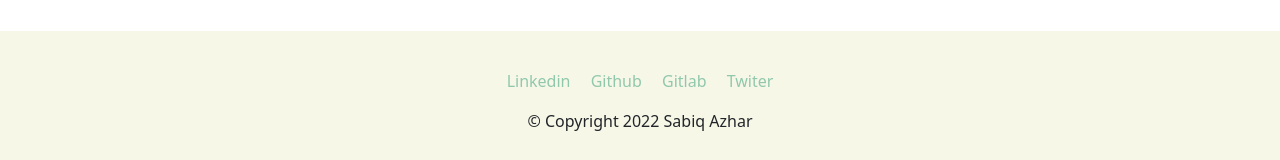
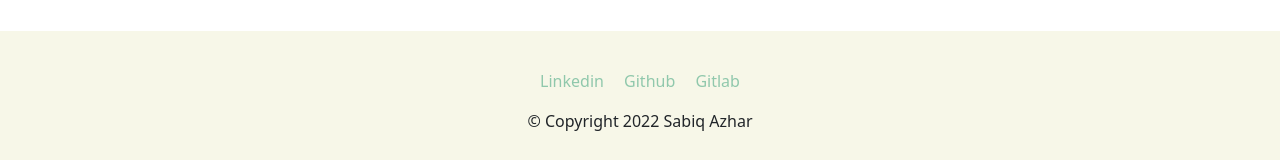
Before and after one commit to sabiqazhar/sabiqazhar.github.io, a plain HTML site: page about.html in a window 1280 px wide. Shown: the part 1028-1188 px from the top of the page. Drawn offline with nearby package versions, Linux system fonts and the light colour scheme.

Commit message:
delete something unliked

```diff
--- a/about.html
+++ b/about.html
@@ -135,7 +135,6 @@
           <a class="mx-md-2" href="https://www.linkedin.com/in/sabiq-azhar-prayoga-58b1a8191">Linkedin</a>
           <a class="mx-md-2" href="https://github.com/sabiqazhar">Github</a>
           <a class="mx-md-2" href="https://gitlab.com/sabiqazhar">Gitlab</a>
-          <a class="mx-md-2" href="https://twitter.com/starkinnutshell">Twiter</a>
 
           <p class="mt-3">© Copyright 2022 Sabiq Azhar</p>
         </footer>
```
Also changed, not shown: index.html (+0 -1 lines).
